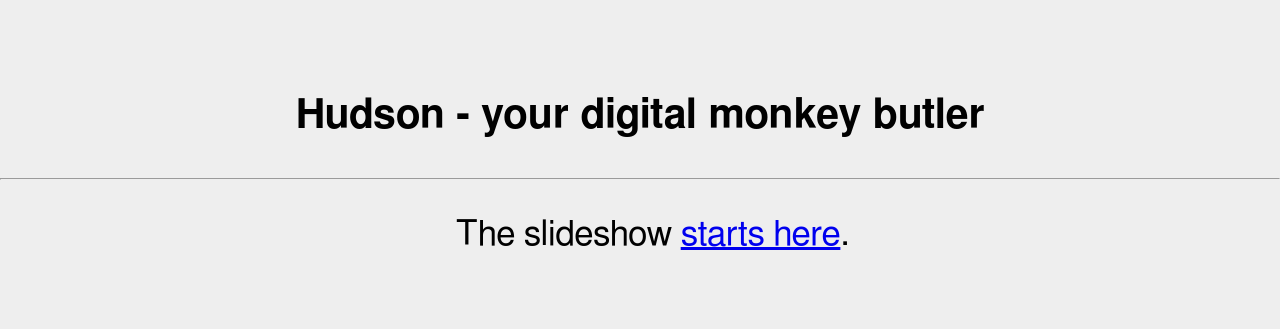
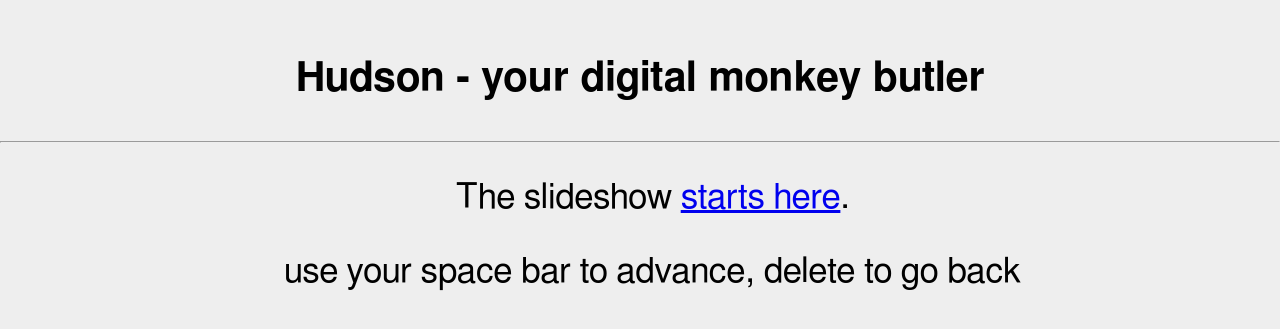
Before and after one commit to jlavallee/Hudson-your-digital-monkey-butler-talk, a plain HTML site: page index.html in a window 1280 px wide. Shown: the part 183-512 px from the top of the page. Drawn offline with Linux system fonts and the light colour scheme.

Commit message:
added a note about how to navigate the slideshow

```diff
--- a/index.html
+++ b/index.html
@@ -9,5 +9,6 @@
                 <div><h3>Hudson - your digital monkey butler</h3></div>
                 <hr />
                 <div><p style="small">The slideshow <a href="001.html">starts here</a>.</p></div>
+                <div><p style="small">use your space bar to advance, delete to go back</div>
     </body>
 </html>
```
